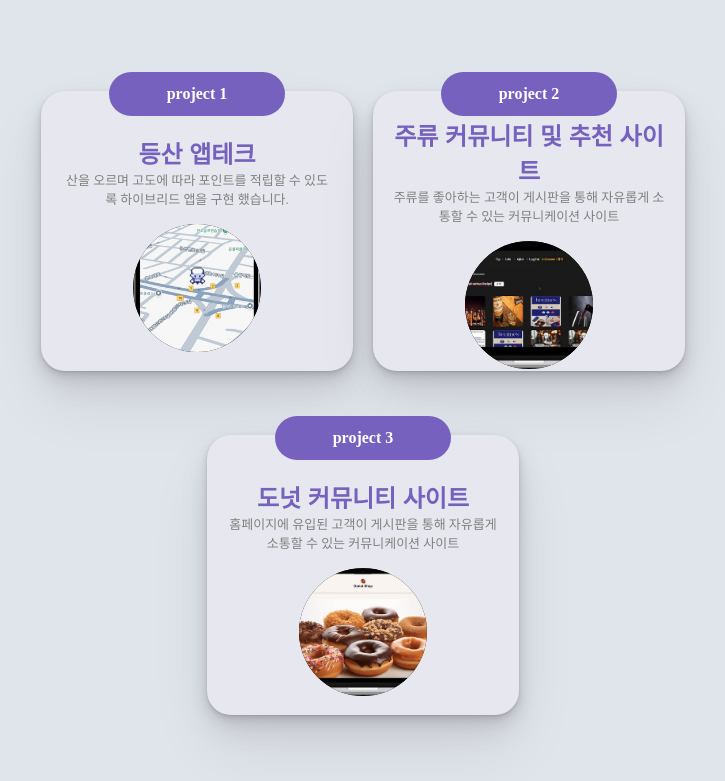
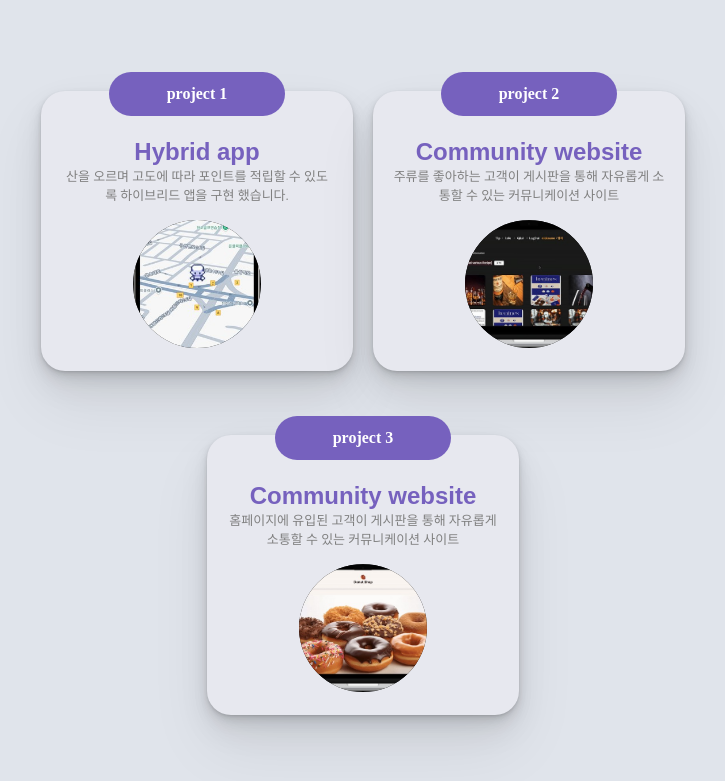
Before and after one commit to posy-m/portfolio, a React (Create React App) app: page / in a window 1280 px wide. Shown: the part 2166-2947 px from the top of the page, without its empty margins (465-1190 px from the left). Built offline with nearby package versions, Linux system fonts and the light colour scheme; a web font is replaced by a local one.

Commit message:
modal 수정

```diff
--- a/src/components/portfolio/modal.module.css
+++ b/src/components/portfolio/modal.module.css
@@ -13,14 +13,13 @@
 }
 
 .modalContent {
-  @apply flex flex-col;
+  @apply flex flex-col p-6;
   background: white;
-  padding: 30px;
   border-radius: 8px;
   /* max-width: 1200px; */
   /* height: ; */
-  width: 90%;
-  /* height: 90vh; */
+  width: 80%;
+  height: 70vh;
   position: relative;
   overflow-y: auto;
   /* text-align: center; */
@@ -38,7 +37,7 @@
 }
 
 .contentWrap {
-  @apply flex gap-8 pl-10 pt-8;
+  @apply flex gap-8 p-5;
 }
 
 .closeButton {
--- a/src/components/portfolio/portfolio.jsx
+++ b/src/components/portfolio/portfolio.jsx
@@ -45,7 +45,7 @@ function Portfolio() {
         <div className={styles.squareWrap}>
           <Square
             no="1"
-            date="등산 앱테크"
+            date="Hybrid app"
             // title="24.09.24-24.10.24(30일)"
             content={"산을 오르며 고도에 따라 포인트를 적립할 수 있도록 하이브리드 앱을 구현 했습니다."}
             src={mountin}
@@ -77,14 +77,14 @@ function Portfolio() {
             })} />
           <Square
             no="2"
-            date="주류 커뮤니티 및 추천 사이트"
+            date="Community website"
             // title="24.07.18-24.08.15(18일)"
             content={"주류를 좋아하는 고객이 게시판을 통해 자유롭게 소통할 수 있는 커뮤니케이션 사이트"}
             src={whisky}
             alt={"이미지"}
             type={"web"}
             onClick={() => onpenModal({
-              title: "주류 커뮤니티 및 추천사이트",
+              title: "주류 커뮤니티 사이트",
               srcWeb: insideoutGif,
               dateTitle: "날짜",
               date: "2024.09.24-2024.10.24(30일)",
@@ -109,7 +109,7 @@ function Portfolio() {
             })} />
           <Square
             no="3"
-            date="도넛 커뮤니티 사이트"
+            date="Community website"
             // title="24.05.14-24.05.28(14일)"
             content={"홈페이지에 유입된 고객이 게시판을 통해 자유롭게 소통할 수 있는 커뮤니케이션 사이트"}
             src={donut}
--- a/src/components/portfolio/square.module.css
+++ b/src/components/portfolio/square.module.css
@@ -35,11 +35,11 @@
     align-items: center
   }
 
-  .squareAll:hover .projectnNo {
+  /* .squareAll:hover .projectnNo {
     transition: color 0.3s ease;
 
 }
-/* .squareAll:hover .projectnNo {
+.squareAll:hover .projectnNo {
   background-color: white;
   color: #7661BE
 } */
```
